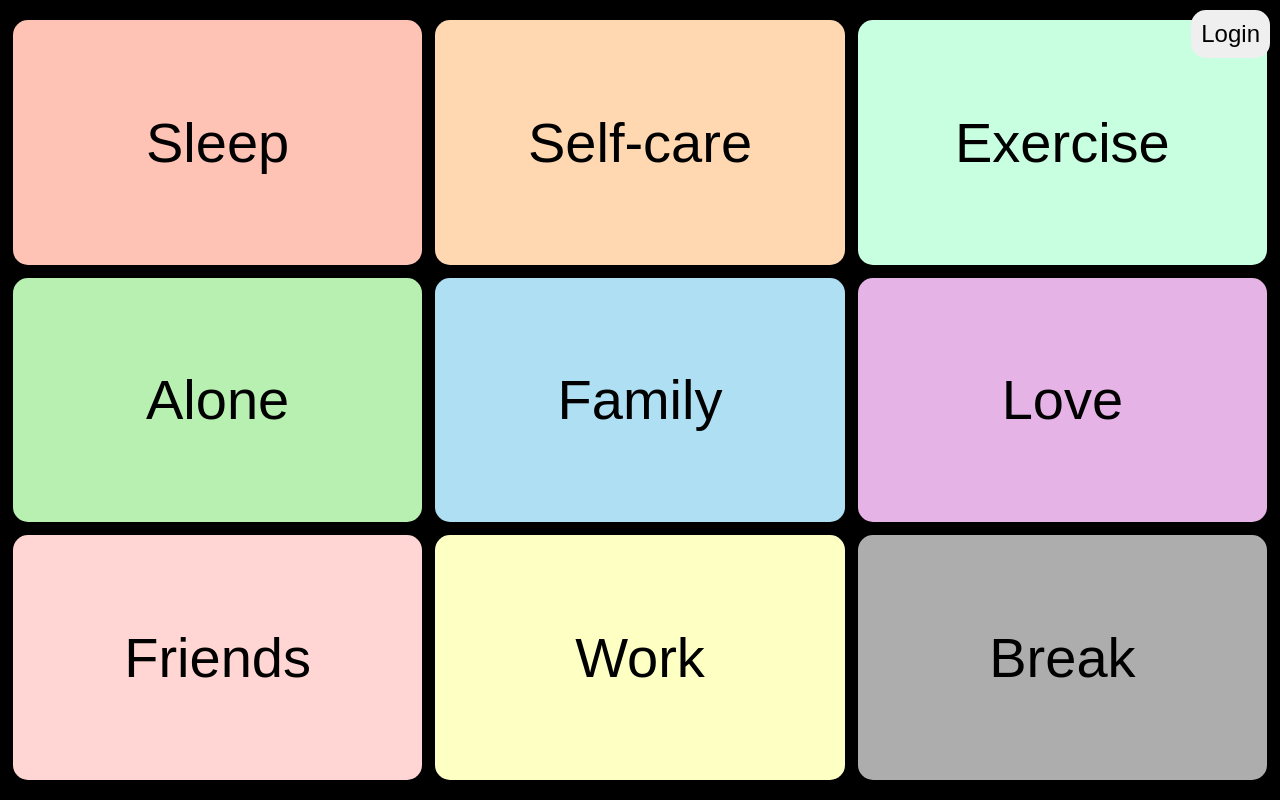
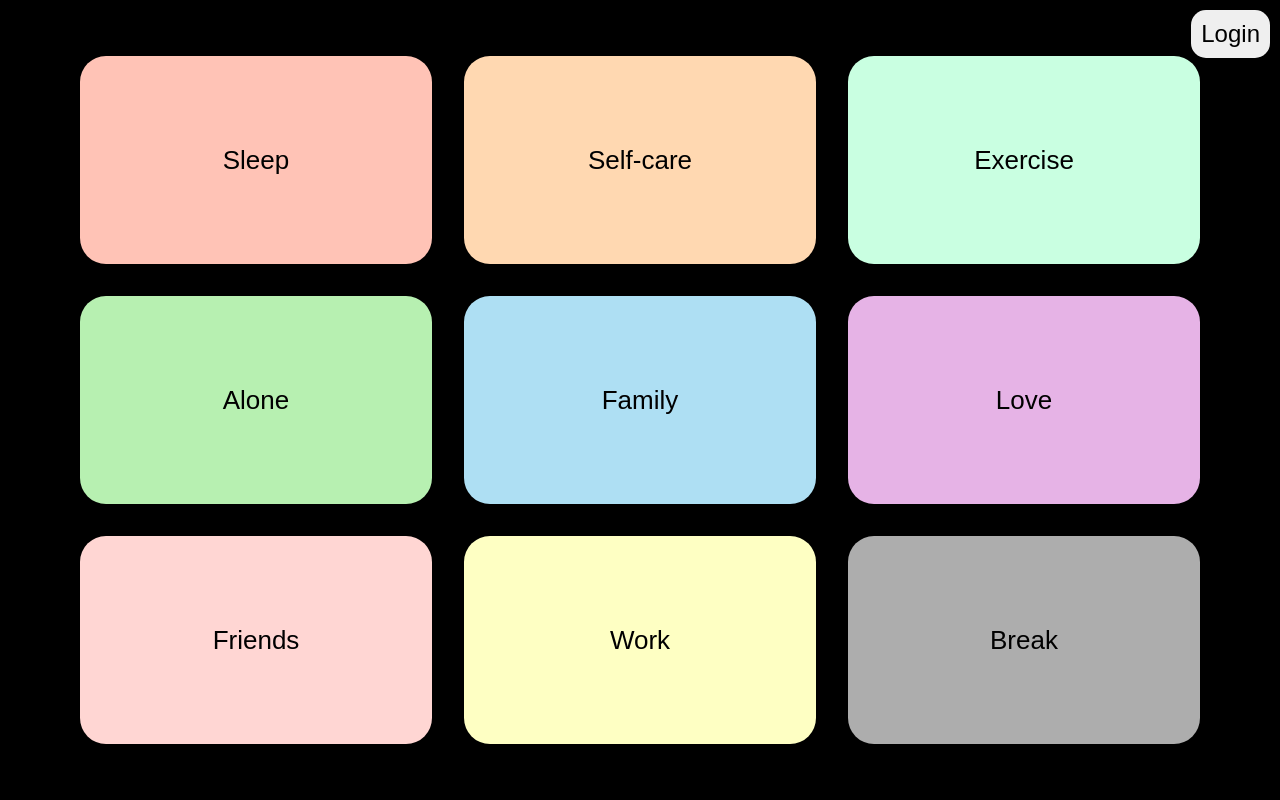
Before and after one commit to kylemcdonald/clockout, a website: page public/index.html in a window 1280 px wide. Drawn offline with Linux system fonts and the light colour scheme.

Commit message:
better grid

```diff
--- a/public/index.html
+++ b/public/index.html
@@ -9,15 +9,16 @@
     <style>
         body,
         html {
+            margin: 0;
+            padding: 0;
             height: 100%;
-            margin: 0;
-            overflow: hidden;
             display: flex;
             justify-content: center;
             align-items: center;
+            font-family: Arial, sans-serif;
+            overflow: hidden;
             background-color: black;
             color: white;
-            font-family: Arial, sans-serif;
         }
         #loginBtn {
             position: fixed;
@@ -33,19 +34,20 @@
             display: grid;
             grid-template-columns: repeat(3, 1fr);
             grid-template-rows: repeat(3, 1fr);
-            gap: 1vw;
-            padding: 1vw;
-            width: 100%;
-            height: 95%;
+            width: 90vw;
+            height: 90vh;
         }
         .grid button {
             color: black;
-            font-size: 7vh;
+            font-family: sans-serif;
+            display: flex;
+            justify-content: center;
+            align-items: center;
+            border-radius: 1em;
             border: none;
-            cursor: pointer;
-            border-radius: 15px;
-            width: 32vw;
-            height: 100%;
+            margin: 2vmin;
+            font-size: calc(10px + 2vmin);
+            text-align: center;
         }
         .modal {
             display: none;
```
